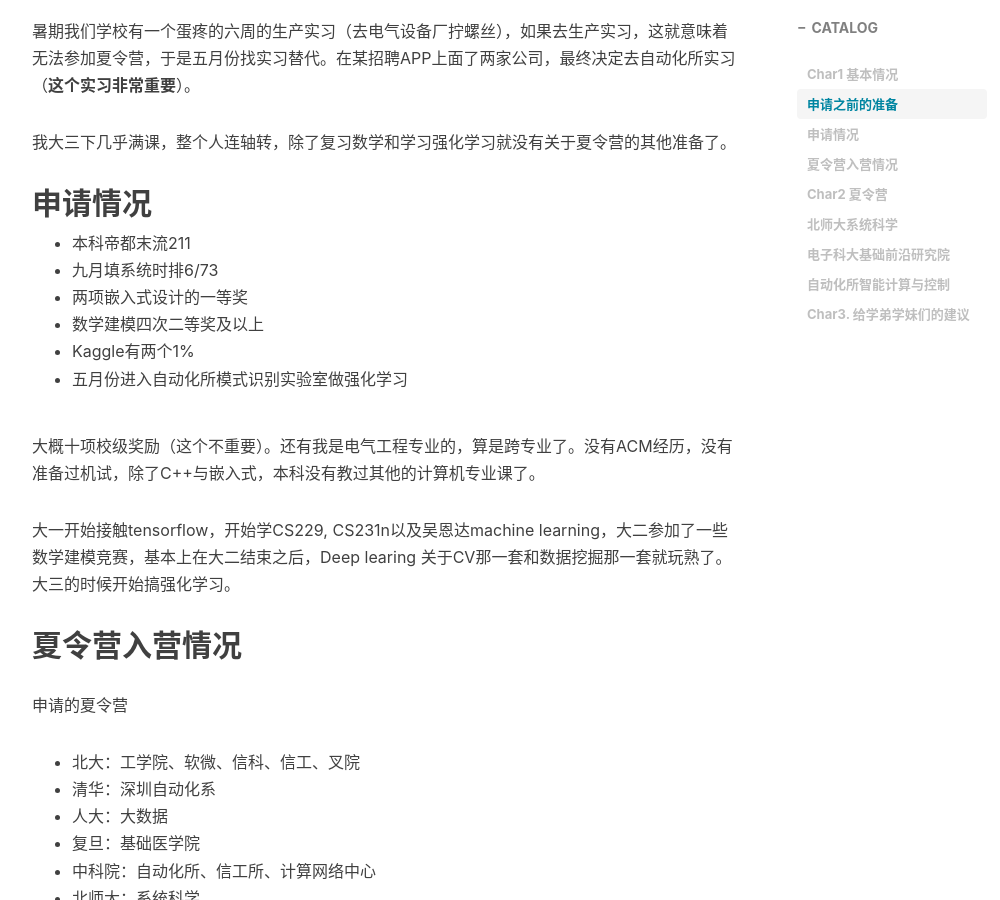
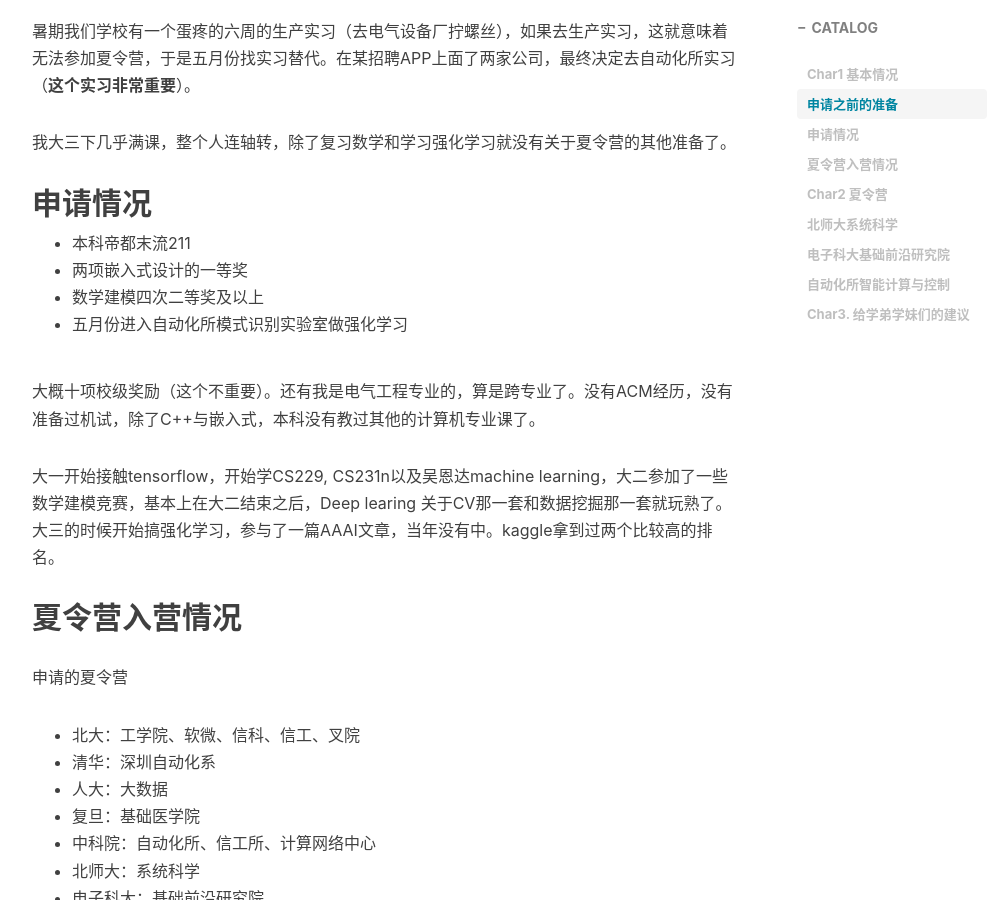
Before and after one commit to sweetice/previous_blog, a Jekyll site: the page built from _posts/2018-10-02-佛系保研：电气工程跨保AI.md, in a window 1280 px wide and 900 px high, scrolled down 856 px. Shown: the whole window, without its empty margins (233-1233 px from the left). Built offline with Jekyll 4.4.1, drawn with Linux system fonts in a browser that asks for light colours; nearby versions of some CDN libraries; comment, search, counter and statistics services are not loaded.

Commit message:
fix a bug

```diff
--- a/_posts/2018-10-02-佛系保研：电气工程跨保AI.md
+++ b/_posts/2018-10-02-佛系保研：电气工程跨保AI.md
@@ -22,15 +22,13 @@ tags:
 
 ## 申请情况
 - 本科帝都末流211
-- 九月填系统时排6/73
 - 两项嵌入式设计的一等奖
 - 数学建模四次二等奖及以上
-- Kaggle有两个1%
 - 五月份进入自动化所模式识别实验室做强化学习
 
 大概十项校级奖励（这个不重要）。还有我是电气工程专业的，算是跨专业了。没有ACM经历，没有准备过机试，除了C++与嵌入式，本科没有教过其他的计算机专业课了。
 
-大一开始接触tensorflow，开始学CS229, CS231n以及吴恩达machine learning，大二参加了一些数学建模竞赛，基本上在大二结束之后，Deep learing 关于CV那一套和数据挖掘那一套就玩熟了。大三的时候开始搞强化学习。
+大一开始接触tensorflow，开始学CS229, CS231n以及吴恩达machine learning，大二参加了一些数学建模竞赛，基本上在大二结束之后，Deep learing 关于CV那一套和数据挖掘那一套就玩熟了。大三的时候开始搞强化学习，参与了一篇AAAI文章，当年没有中。kaggle拿到过两个比较高的排名。
 
 ## 夏令营入营情况
 申请的夏令营
```
